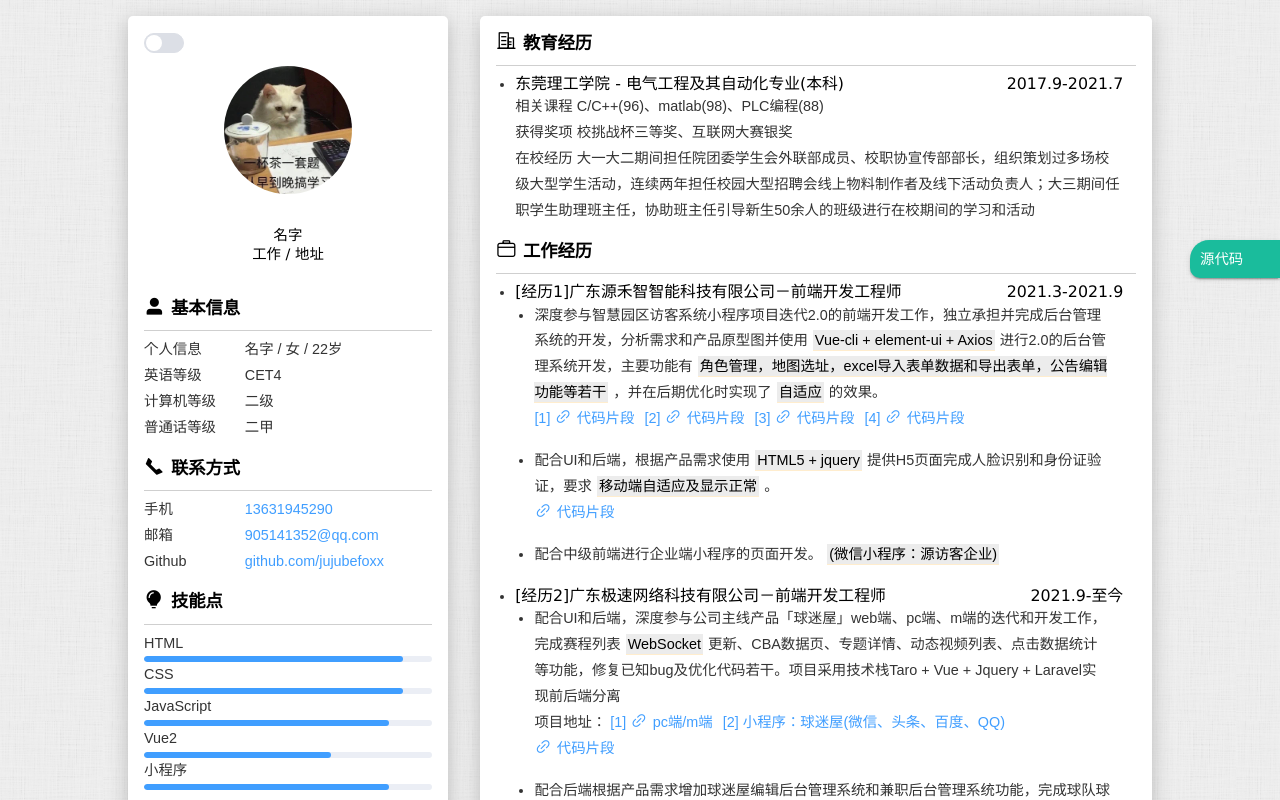
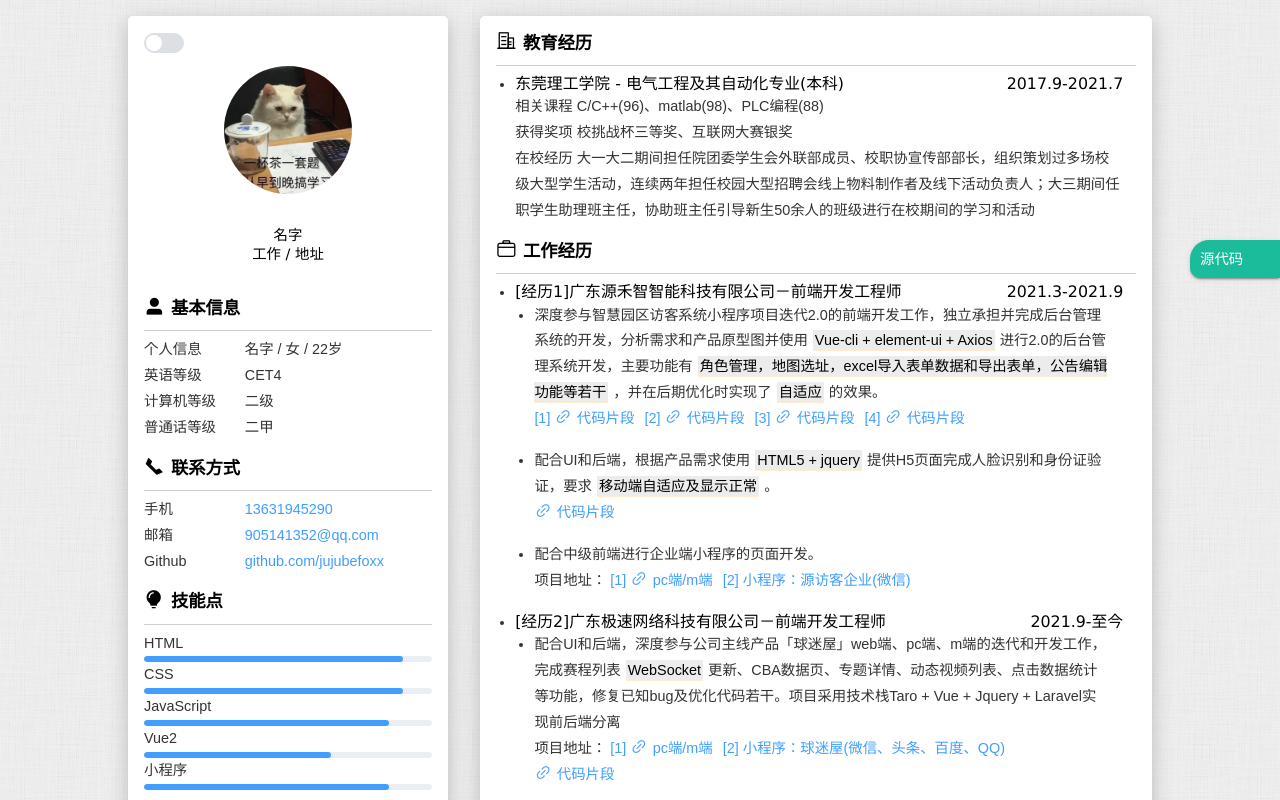
Before and after one commit to jujubefoxx/resume, a Vue app: page / in a window 1280 px wide. Shown: the top 800 px of the page. Built offline with nearby package versions, Linux system fonts and the light colour scheme.

Commit message:
style: 优美一下代码

```diff
--- a/src/components/HelloWorld.vue
+++ b/src/components/HelloWorld.vue
@@ -126,7 +126,7 @@
                 <!--项目地址-->
                 <div v-if="list.project">
                   项目地址：
-                  <a :href="project.url||'javascript:;'" :target="project.url?'_blank':'_self'"
+                  <a :href="project.url||'javascript:;'" :target="project.url ? '_blank' : '_self'"
                      v-for="(project,i) in list.project"
                      class="container-main__link"
                      :key="i">
@@ -294,7 +294,10 @@ export default {
               html: '配合UI和后端，根据产品需求使用<mark>HTML5 + jquery</mark>提供H5页面完成人脸识别和身份证验证，要求<mark>移动端自适应及显示正常</mark>。',
               link: ['https://blog.csdn.net/lcc0628/article/details/120156307?spm=1001.2014.3001.5501']// 代码片段
             }, {
-              html: '配合中级前端进行企业端小程序的页面开发。<mark>(微信小程序：源访客企业)</mark>',
+              html: '配合中级前端进行企业端小程序的页面开发。',
+              project: [
+                {title: 'pc端/m端', url: 'https://www.qiumiwu.com'}, // 项目地址，（可选）
+                {title: '小程序：源访客企业(微信)'}] // 项目地址
             }],
           },
           {
```
